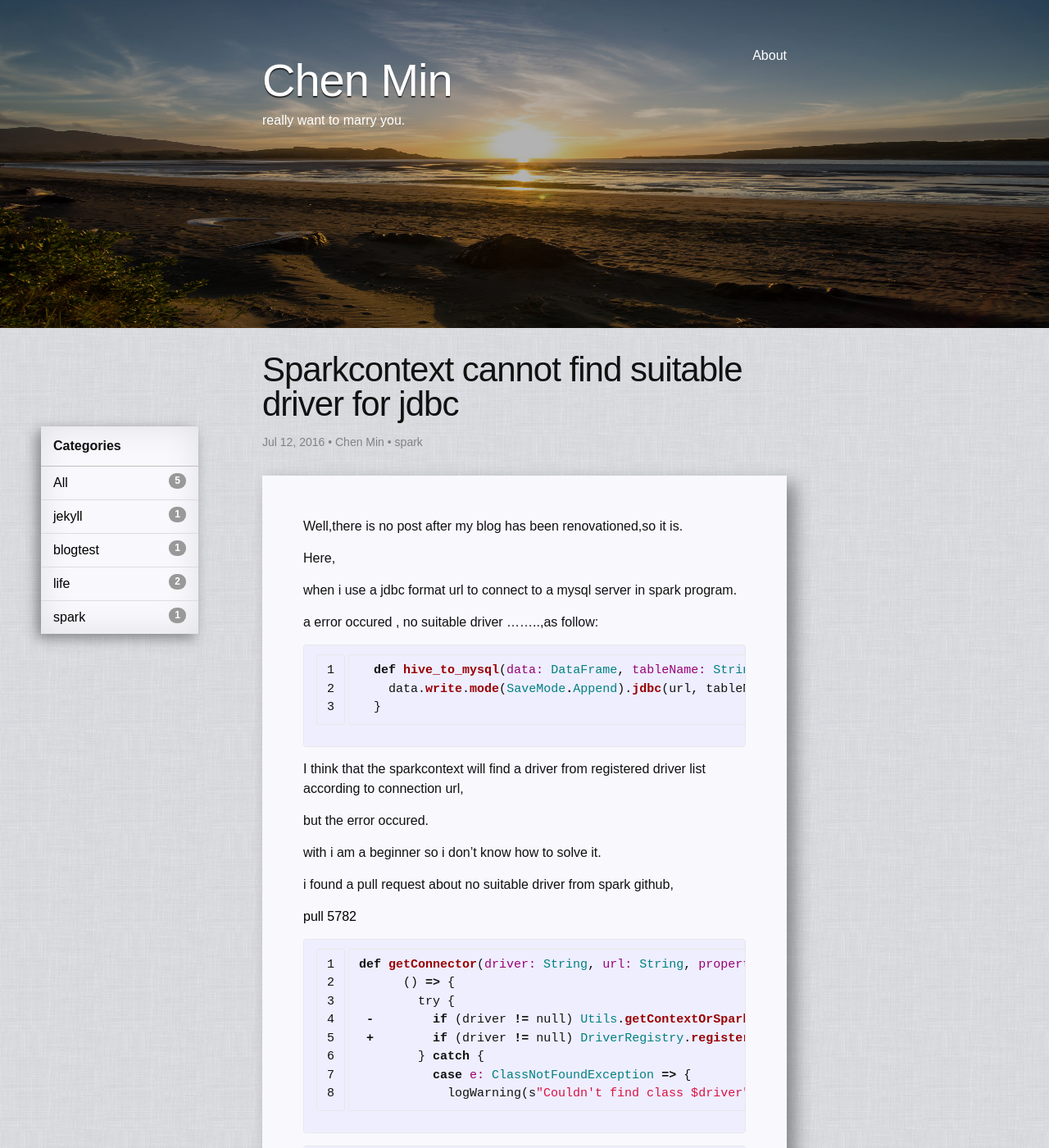
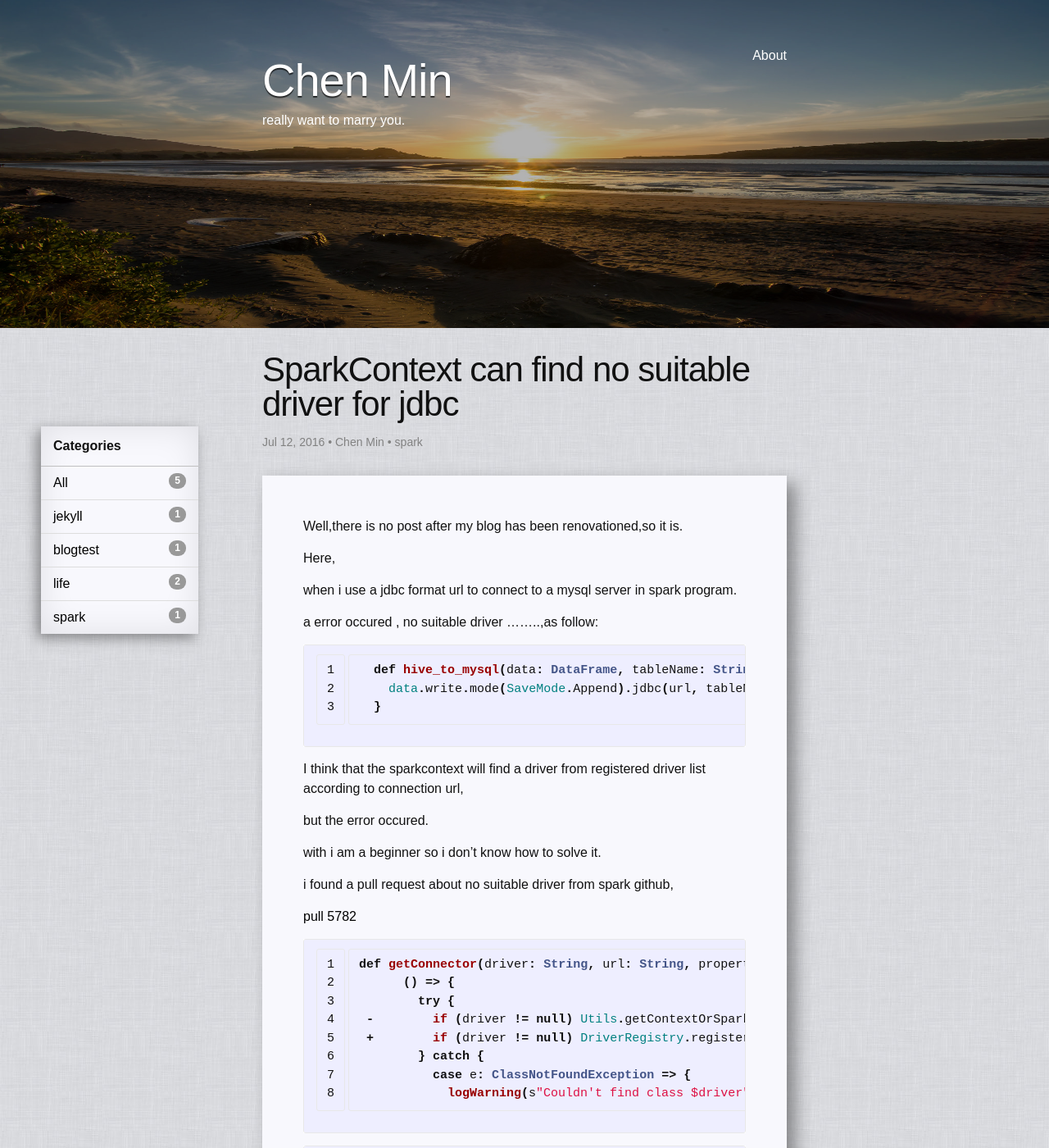
Before and after one commit to chenmin1992/chenmin1992.github.io, a Jekyll site: the page built from _posts/2016-07-12-SparkContext-can-find-no-suitable-driver-for-jdbc.markdown, in a window 1280 px wide and 1400 px high. Shown: the whole window at 82% size. Built offline with Jekyll 4.4.1, drawn with Linux system fonts in a browser that asks for light colours; some of the changed text lies outside the part shown.

Commit message:
improt pygments

```diff
--- a/_config.yml
+++ b/_config.yml
@@ -11,7 +11,6 @@
 description: > # this means to ignore newlines until "baseurl:"
  I'm a devoloper!<br />
  and I play WoW.
-
 baseurl: "" # the subpath of your site, e.g. /blog
 url: "https://chenmin1992.github.io" # the base hostname & protocol for your site
 github_username:  chenmin1992
--- a/_posts/2016-07-12-sparkcontext-cannot-find-suitable-driver.markdown
+++ b/_posts/2016-07-12-SparkContext-can-find-no-suitable-driver-for-jdbc.markdown
@@ -1,6 +1,6 @@
 ---
 layout: post
-title:  "Sparkcontext cannot find suitable driver for jdbc"
+title:  "SparkContext can find no suitable driver for jdbc"
 date:   2016-7-12 09:33:48 +0800
 categories: spark
 author: Chen Min
@@ -14,7 +14,7 @@
 
 a error occured , no suitable driver ........,as follow:
 
-{% highlight ruby linenos %}
+{% highlight scala linenos %}
   def hive_to_mysql(data: DataFrame, tableName: String): Unit = {
     data.write.mode(SaveMode.Append).jdbc(url, tableName, mysql_prop)
   }
@@ -30,7 +30,7 @@
 
 [pull 5782]
 
-{% highlight ruby linenos %}
+{% highlight scala linenos %}
 def getConnector(driver: String, url: String, properties: Properties): () => Connection = {
       () => {
         try {
@@ -41,7 +41,7 @@
             logWarning(s"Couldn't find class $driver", e);
 {% endhighlight %}
 
-{% highlight ruby linenos %}
+{% highlight scala linenos %}
      val upperBound = parameters.getOrElse("upperBound", null)
       val numPartitions = parameters.getOrElse("numPartitions", null)
 
@@ -67,7 +67,7 @@
 the key point is that the pull request has been mergen,haha.
 so i add a line before connectting to mysql server,like this
 
-{% highlight ruby linenos %}
+{% highlight scala linenos %}
   def hive_to_mysql(data: DataFrame, tableName: String): Unit = {
     DriverRegistry.register("com.mysql.jdbc.Driver")
     data.write.mode(SaveMode.Append).jdbc(url, tableName, mysql_prop)
@@ -81,7 +81,7 @@
 
 the the CTO in my company solve the final problem for me.
 
-{% highlight ruby linenos %}
+{% highlight scala linenos %}
   Property mysql_prop = new Property()
   mysql_prop.add("user","root")
   mysql_prop.add("password","password")
```
